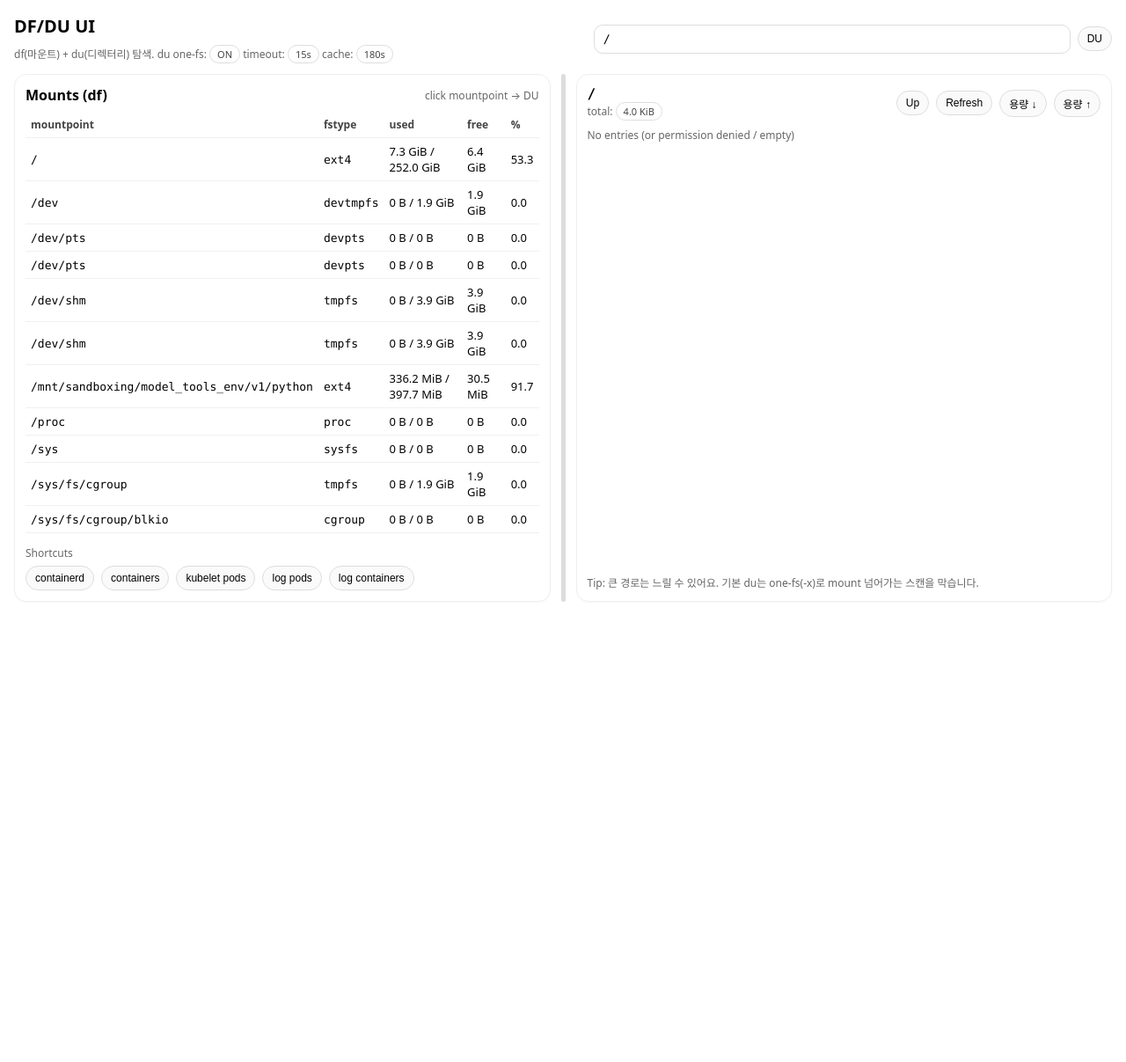
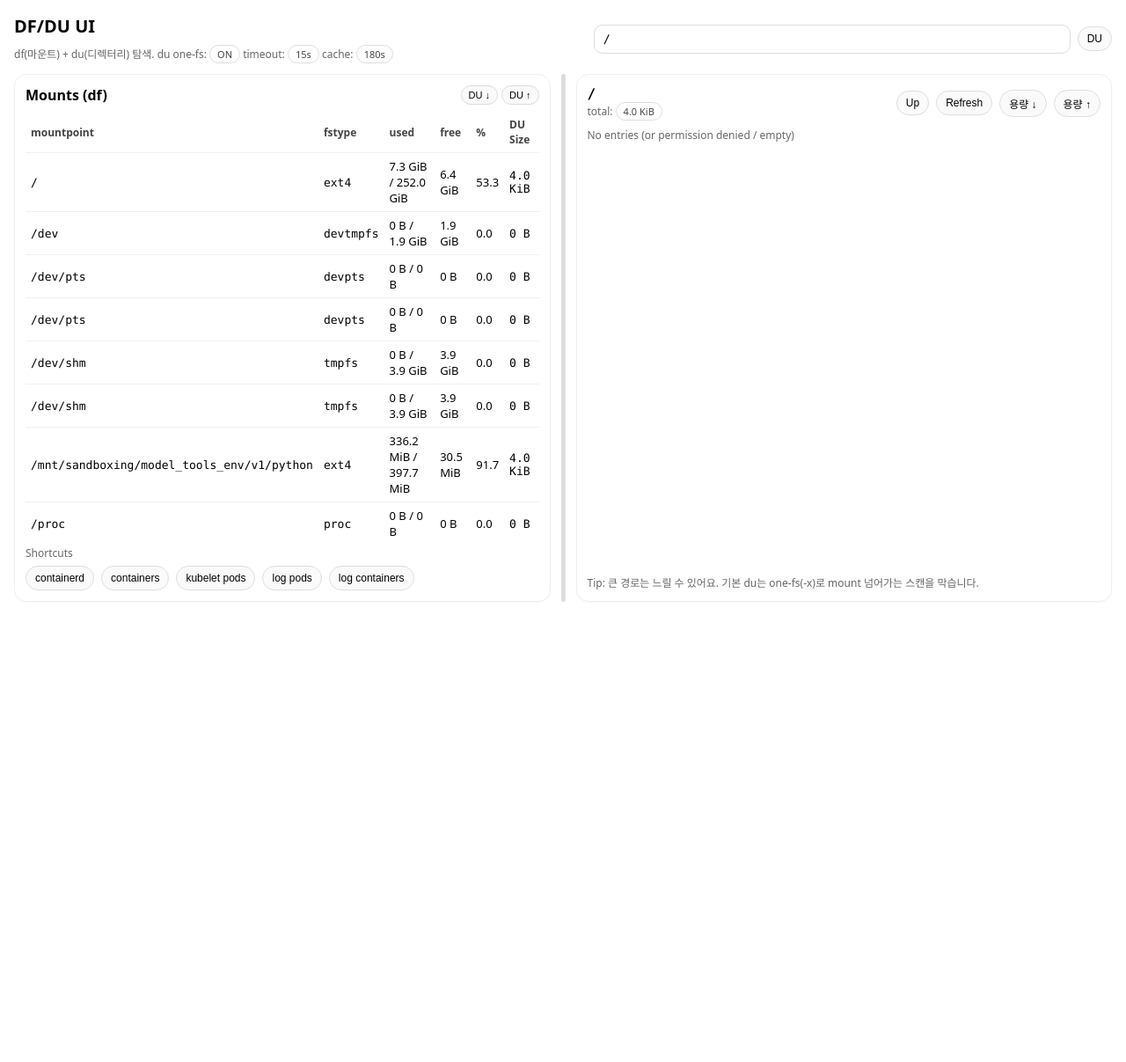
Before and after one commit to jbj9100/k8s-directory-status, a FastAPI app: page / in a window 1280 px wide. Shown: the top 1207 px of the page at 88% size. Run offline with FastAPI, Linux system fonts and the light colour scheme; data that the repository does not hold is empty.

Commit message:
status:v10

```diff
--- a/static/app.js
+++ b/static/app.js
@@ -36,6 +36,9 @@ document.addEventListener('DOMContentLoaded', function () {
       document.body.style.userSelect = '';
     });
   }
+
+  // 마운트 포인트별 DU 크기 로드
+  loadMountDuSizes();
 });
 
 
@@ -106,3 +109,32 @@ function sortEntries(order) {
 function escapeHtml(s) {
   return String(s).replaceAll("&", "&amp;").replaceAll("<", "&lt;").replaceAll(">", "&gt;").replaceAll('"', "&quot;").replaceAll("'", "&#039;");
 }
+
+// 마운트 포인트별 DU 크기 로드
+async function loadMountDuSizes() {
+  const duCells = document.querySelectorAll('.du-size');
+
+  for (const cell of duCells) {
+    const path = cell.getAttribute('data-path');
+    if (!path) continue;
+
+    // 비동기로 각 경로의 du 크기 조회
+    loadSingleDuSize(cell, path);
+  }
+}
+
+async function loadSingleDuSize(cell, path) {
+  try {
+    const r = await fetch(`/api/du?path=${encodeURIComponent(path)}&depth=0`, { cache: "default" });
+    const j = await r.json();
+
+    if (r.ok && j.total_human) {
+      cell.textContent = j.total_human;
+      cell.setAttribute('data-bytes', j.total_bytes || 0);
+    } else {
+      cell.textContent = '-';
+    }
+  } catch (e) {
+    cell.textContent = '-';
+  }
+}
--- a/templates/index.html
+++ b/templates/index.html
@@ -141,7 +141,10 @@
     <div class="card" id="leftCard" style="flex: 1; min-width: 200px; display: flex; flex-direction: column;">
       <div class="row" style="justify-content:space-between; margin-bottom:8px;">
         <div style="font-weight:800;">Mounts (df)</div>
-        <div class="muted">click mountpoint → DU</div>
+        <div class="row" style="gap:4px;">
+          <button class="btn" onclick="sortMountsByDu('desc')" style="font-size:11px; padding:4px 8px;">DU ↓</button>
+          <button class="btn" onclick="sortMountsByDu('asc')" style="font-size:11px; padding:4px 8px;">DU ↑</button>
+        </div>
       </div>
       <div class="list" style="flex: 1; overflow: auto;">
         <table>
@@ -152,6 +155,7 @@
               <th>used</th>
               <th>free</th>
               <th>%</th>
+              <th>DU Size</th>
             </tr>
           </thead>
           <tbody>
@@ -162,6 +166,7 @@
               <td>{{ m.used_h }} / {{ m.total_h }}</td>
               <td>{{ m.free_h }}</td>
               <td>{{ m.percent }}</td>
+              <td class="mono du-size" data-path="{{ m.mountpoint }}">⏳</td>
             </tr>
             {% endfor %}
           </tbody>
@@ -178,7 +183,8 @@
       </div>
     </div>
 
-    <div id="resizer" style="width: 5px; cursor: col-resize; background: #ddd; border-radius: 3px; flex-shrink: 0;"></div>
+    <div id="resizer" style="width: 5px; cursor: col-resize; background: #ddd; border-radius: 3px; flex-shrink: 0;">
+    </div>
 
     <div class="card" id="rightCard" style="flex: 1; min-width: 200px; display: flex; flex-direction: column;">
       <div class="row" style="justify-content:space-between; margin-bottom:8px;">
```
